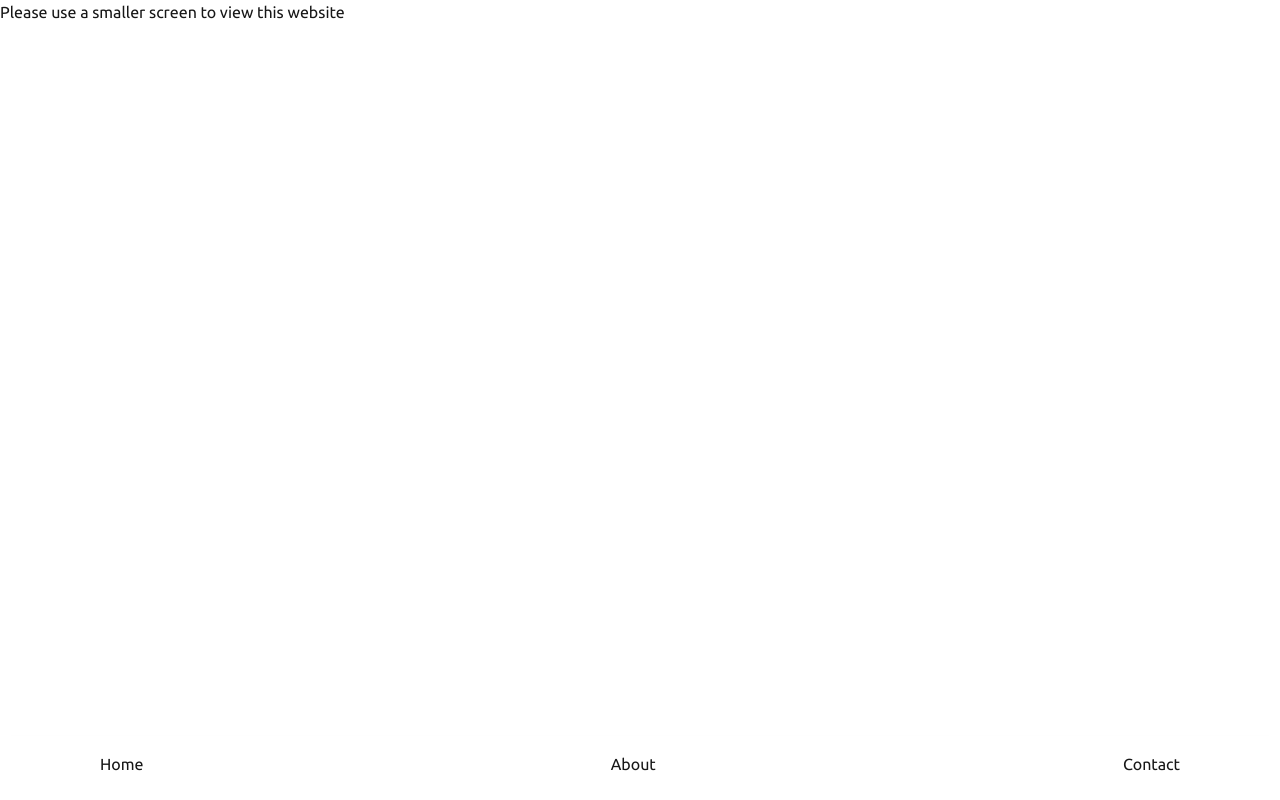
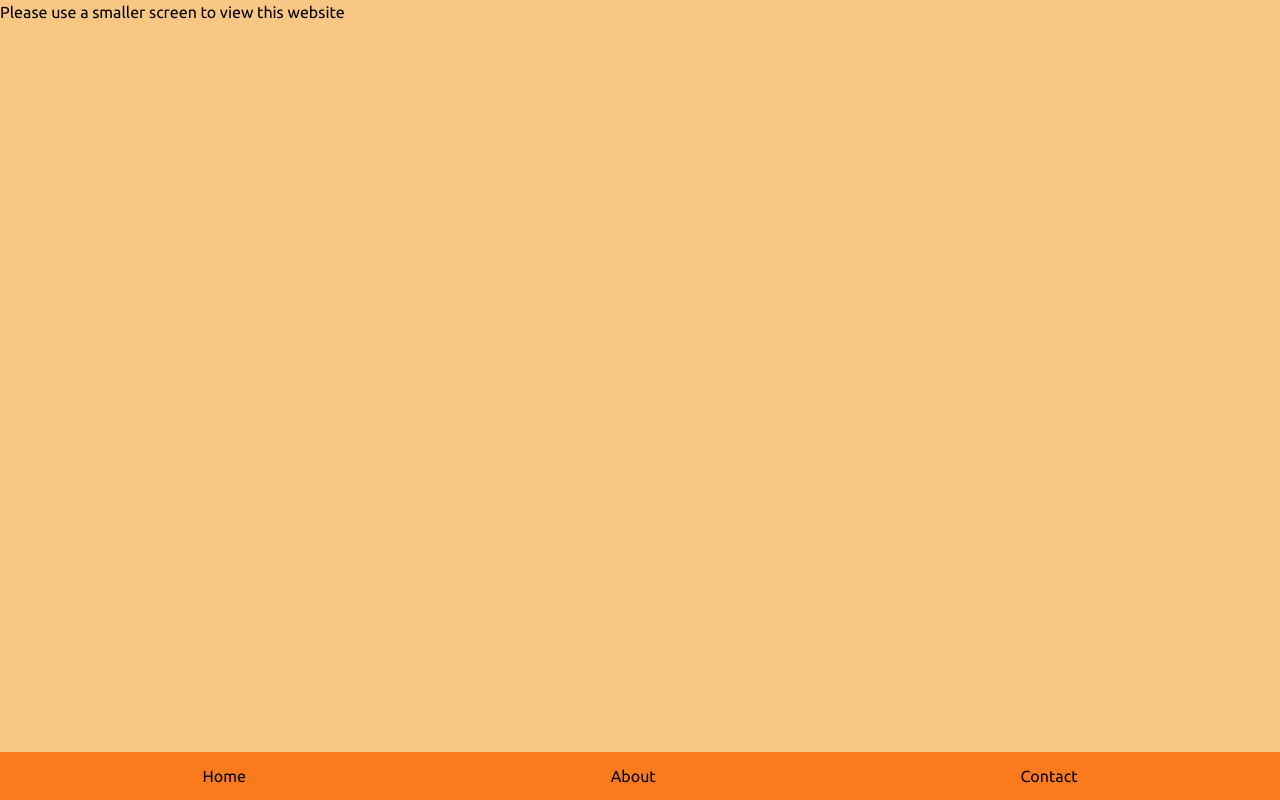
Before and after one commit to GeneralAcre/new-nextjs-techdesign, a Next.js app: page / in a window 1280 px wide. Built offline with nearby package versions, Linux system fonts and the light colour scheme; no server answers.

Commit message:
Add design

```diff
--- /dev/null
+++ b/src/About/page.js
@@ -0,0 +1,5 @@
+export default function(){
+    return(
+        <div>This is About page</div>
+    )
+}
--- a/src/app/globals.css
+++ b/src/app/globals.css
@@ -1,13 +1,9 @@
 @import "tailwindcss";
 
-:root {
-  --background: #ffffff;
-  --foreground: #171717;
-}
 
 body {
-  background: var(--background);
-  color: var(--foreground);
+  background: #F9C784;
+  color: black;
   font-family: var(--font-ubuntu);
   margin: 0;
   padding: 0;
@@ -29,3 +25,38 @@ body {
     display: block;
   }
 }
+
+.MenuBar {
+  position: fixed;
+  bottom: 0;
+  left: 0;
+  right: 0;
+  display: flex;
+  justify-content: space-around;
+  align-items: center;
+  padding: 12px 20px;
+  background-color: #FC7A1E;
+  z-index: 1000;
+}
+
+.MenuBar :hover{
+  background-color: #F9C784;
+}
+
+.Button{
+  background-color: #485696;
+  margin: 20px;
+  padding: 10px;
+  border-radius: 12px;
+  color: aliceblue;
+  width: 100%;
+  max-width: 300px;
+  display: block;
+}
+
+.RandomJoke{
+  background-color: #F24C00;
+  border-radius: 10px;
+  box-shadow: inset;
+  padding: 10px;
+}
--- a/src/app/page.js
+++ b/src/app/page.js
@@ -2,6 +2,7 @@
 
 import { useState, useEffect } from 'react';
 import RandomJoke from "@/components/randomJoke";
+import './globals.css';
 
 export default function Home() {
   const [joke, setJoke] = useState(null);
@@ -36,12 +37,12 @@ export default function Home() {
         {/* RandomJoke Component */}
         <RandomJoke joke={joke} />
 
-        {/* Button to refresh the joke */}
         <button
           onClick={fetchRandomJoke}
-          className="mt-[16px] py-[10px] px-[20px] bg-blue-500 text-white rounded-[8px]">
+          className="Button">
           Get Another Joke
         </button>
+
       </main>
     </div>
   );
--- a/src/components/MenuBar.js
+++ b/src/components/MenuBar.js
@@ -2,7 +2,7 @@ import Link from "next/link";
 
 export default function MenuBar() {
   return (
-    <nav className="fixed flex bottom-0 left-0 right-0 bg-white p-[16px] px-[100px] pb-[24px] justify-between shadow-lg [&>a]:hover:opacity-50">
+    <nav className="MenuBar">
       <Link href="/">Home</Link>
       <Link href="/about">About</Link>
       <Link href="/contact">Contact</Link>
--- a/src/components/randomJoke.js
+++ b/src/components/randomJoke.js
@@ -4,7 +4,7 @@ export default function RandomJoke({ joke }) {
     }
 
     return (
-      <div className="p-[16px] border border-gray-300 rounded-[8px]">
+      <div className="RandomJoke">
         <h3 className="font-bold">{joke.setup}</h3>
         <p>{joke.punchline}</p>
       </div>
```
